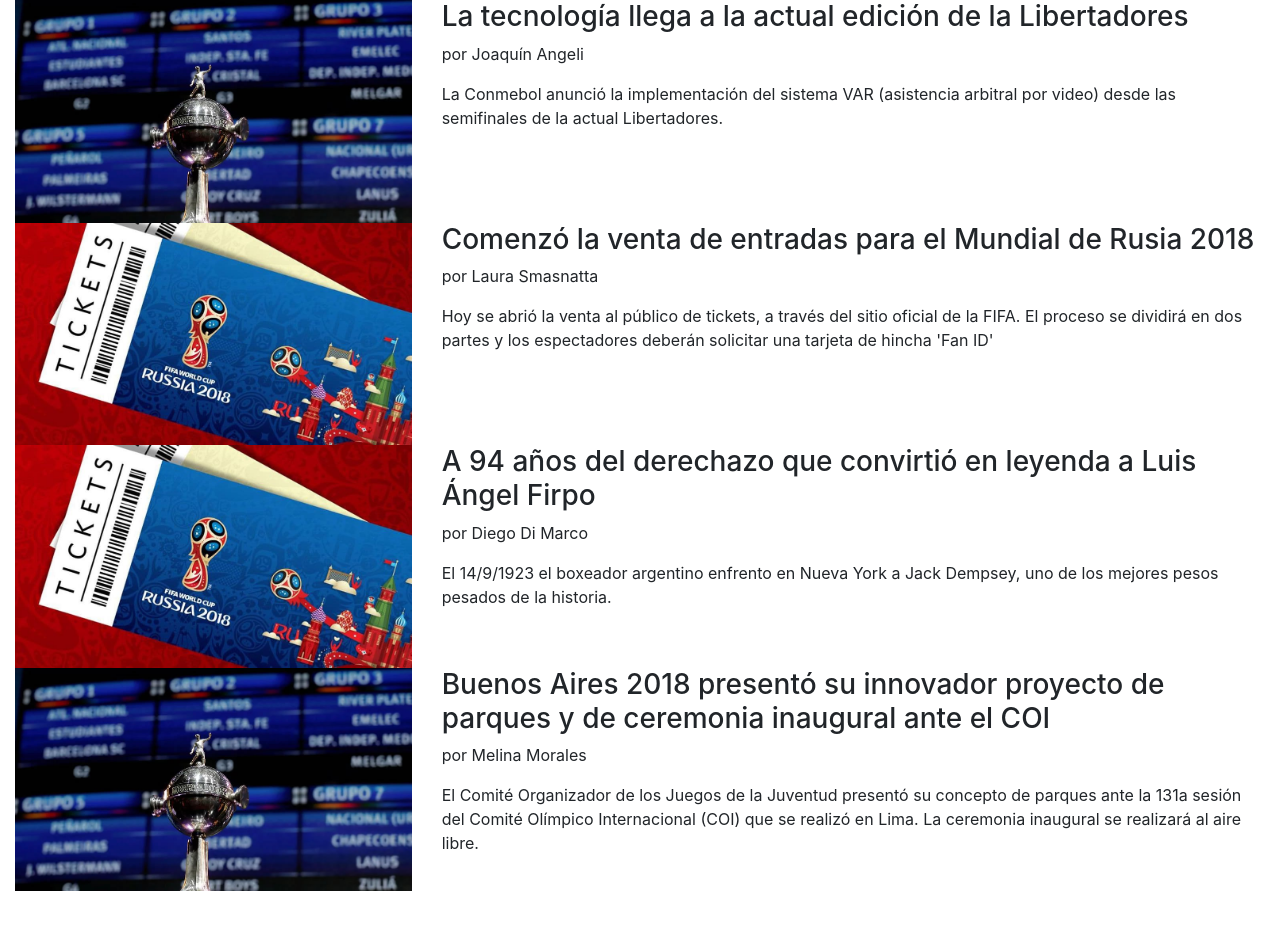
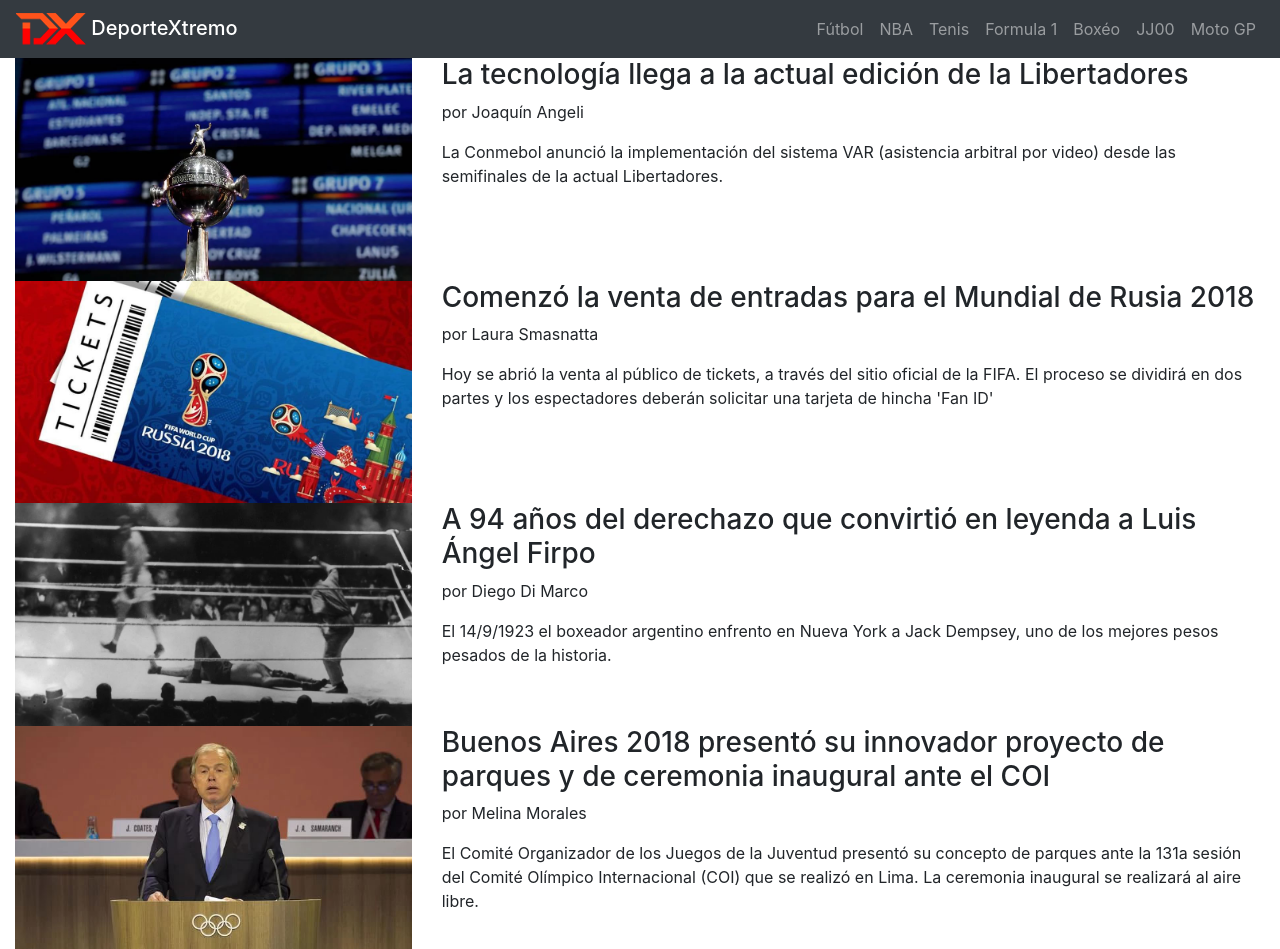
Before and after one commit to dannywong90/PWFE-M1-06, a plain HTML site: page index.html in a window 1280 px wide. Before the commit the page ends 891 px from the top, so only its background shows below. Drawn offline with nearby package versions, Linux system fonts and the light colour scheme.

Commit message:
Armando Header/Nav con Componentes y Utilidades

```diff
--- a/index.html
+++ b/index.html
@@ -7,15 +7,54 @@
 
     <!-- Bootstrap CSS -->
     <link rel="stylesheet" href="https://stackpath.bootstrapcdn.com/bootstrap/4.3.1/css/bootstrap.min.css" integrity="sha384-ggOyR0iXCbMQv3Xipma34MD+dH/1fQ784/j6cY/iJTQUOhcWr7x9JvoRxT2MZw1T" crossorigin="anonymous">
-  <title> DX - DeporteXtremo</title>
+    <title> DX - DeporteXtremo</title>
   </head>
   <body>
+    <!--Inio Nav/ en cuanto al titulo le crea cajas-->
+    <nav class="navbar navbar-expand-lg navbar-dark bg-dark"> <!--navbar=apartir de que pantalla se muestra el expandido-->
+    <a class="navbar-brand h1 m-0" href="#"> <!--h1 m-0 para el margen-->
+    <img src="img/logo.png" class="d-inline-block align-top" alt="">
+    DeporteXtremo
+  </a>
 
+<button class="navbar-toggler" type="button" data-toggle="collapse" data-target="#menu" aria-controls="menu" aria-expanded="false" aria-label="Toggle navigation">
+    <span class="navbar-toggler-icon"></span>
+  </button>
+
+  <div class="collapse navbar-collapse" id="menu"> <!--ID areas especificas-->
+    <ul class="navbar-nav ml-auto text-center"> <!--centrar texto ml-auto-->
+      <li class="nav-item">
+        <a class="nav-link" href="#">Fútbol</a> <!--RECURSO ADICIONAL PARA RECURSOS DE PANTALLA CURRENT-->
+      </li>
+      <li class="nav-item">
+        <a class="nav-link" href="#">NBA</a>
+      </li>
+      <li class="nav-item">
+        <a class="nav-link" href="#">Tenis</a>
+      </li>
+      <li class="nav-item">
+        <a class="nav-link" href="#">Formula 1</a>
+      </li>
+      <li class="nav-item">
+        <a class="nav-link" href="#">Boxéo</a>
+      </li>
+      <li class="nav-item">
+        <a class="nav-link" href="#">JJ00</a>
+      </li>
+     <li class="nav-item ">
+        <a class="nav-link" href="#">Moto GP</a>
+      </li>
+    </ul>
+
+  </div>
+</nav>
+    <!--Fin Nav -->
     <main>
 
 
       <section class="container-fluid" id="ultimas-noticias">
         <div class="row">
+
           <div class="col-12 col-sm-6 col-md-12">
             <!--Noticia #1 -->
         <article class="row">
@@ -28,8 +67,9 @@
             <p>La Conmebol anunció la implementación del sistema VAR (asistencia arbitral por video) desde las semifinales de la actual Libertadores.</p>
           </div>
           </article>
+          <!-- Fin Noticia #1 -->
           </div>
-          <!-- Fin Noticia #1 -->
+
           <div class="col-12 col-sm-6 col-md-12"> <!--configuracion de tamaño en 2 fila -->
             <!--Noticia #2 -->
         <article class="row">
@@ -42,13 +82,14 @@
             <p>Hoy se abrió la venta al público de tickets, a través del sitio oficial de la FIFA. El proceso se dividirá en dos partes y los espectadores deberán solicitar una tarjeta de hincha 'Fan ID'</p>
           </div>
           </article>
+           <!--Fin Noticia #2 -->
         </div>
-          <!--Fin Noticia #2 -->
+
           <div class="col-12 col-sm-6 col-md-12"> <!--configuracion de tamaño en 2 fila -->
             <!--Noticia #3 -->
         <article class="row">
           <div class="col-12 col-md-3 col-lg-4"> <!--columnas se divid IMAGEN dependiendo la pantalla cuanto mida la pantalla-->
-            <img src="img/tickets-rusia-mundial.jpg" class="img-fluid">
+            <img src="img/firpo.jpg" class="img-fluid">
           </div>
           <div class="col-12 col-md-9 col-lg-8"> <!-- TEXTO-->
             <h3>A 94 años del derechazo que convirtió en leyenda a Luis Ángel Firpo</h3>
@@ -56,13 +97,14 @@
             <p>El 14/9/1923 el boxeador argentino enfrento en Nueva York a Jack Dempsey, uno de los mejores pesos pesados de la historia.</p>
           </div>
         </article>
+          <!-- Fin Noticia 3# -->
         </div>
-        <!-- Fin Noticia 3# -->
+
         <div class="col-12 col-sm-6 col-md-12">
             <!--Noticia #4 -->
         <article class="row">
           <div class="col-12 col-md-3 col-lg-4"> <!--columnas se divid IMAGEN dependiendo la pantalla cuanto mida la pantalla-->
-            <img src="img/sorteo-libertadores.jpg" class="img-fluid">
+            <img src="img/buenos-aires.jpg" class="img-fluid">
           </div>
           <div class="col-12 col-md-9 col-lg-8"> <!-- TEXTO-->
             <h3>Buenos Aires 2018 presentó su innovador proyecto de parques y de ceremonia inaugural ante el COI</h3>
@@ -70,8 +112,10 @@
             <p>El Comité Organizador de los Juegos de la Juventud presentó su concepto de parques ante la 131a sesión del Comité Olímpico Internacional (COI) que se realizó en Lima. La ceremonia inaugural se realizará al aire libre.</p>
           </div>
           </article>
+            <!-- Fin Noticia #4 -->
           </div>
-          <!-- Fin Noticia #1 -->
+
+
 
       </section>
 
```
